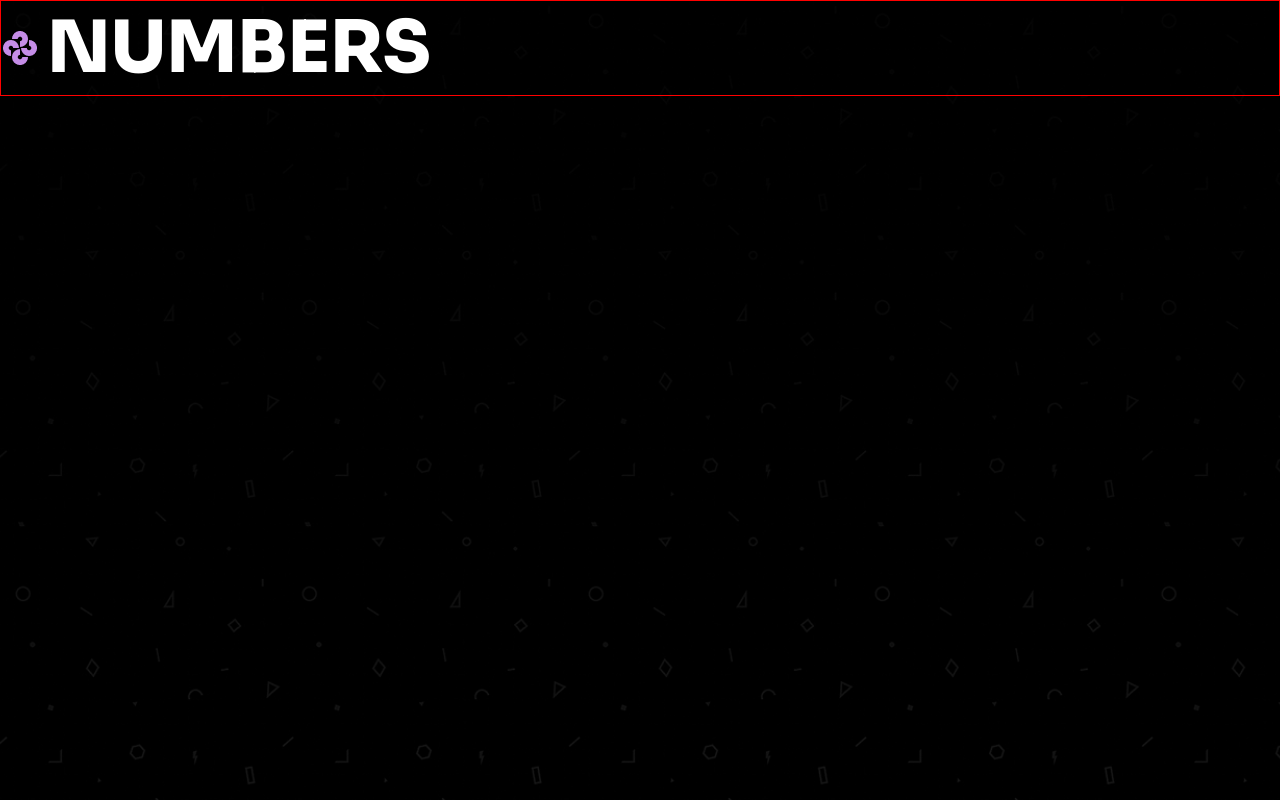
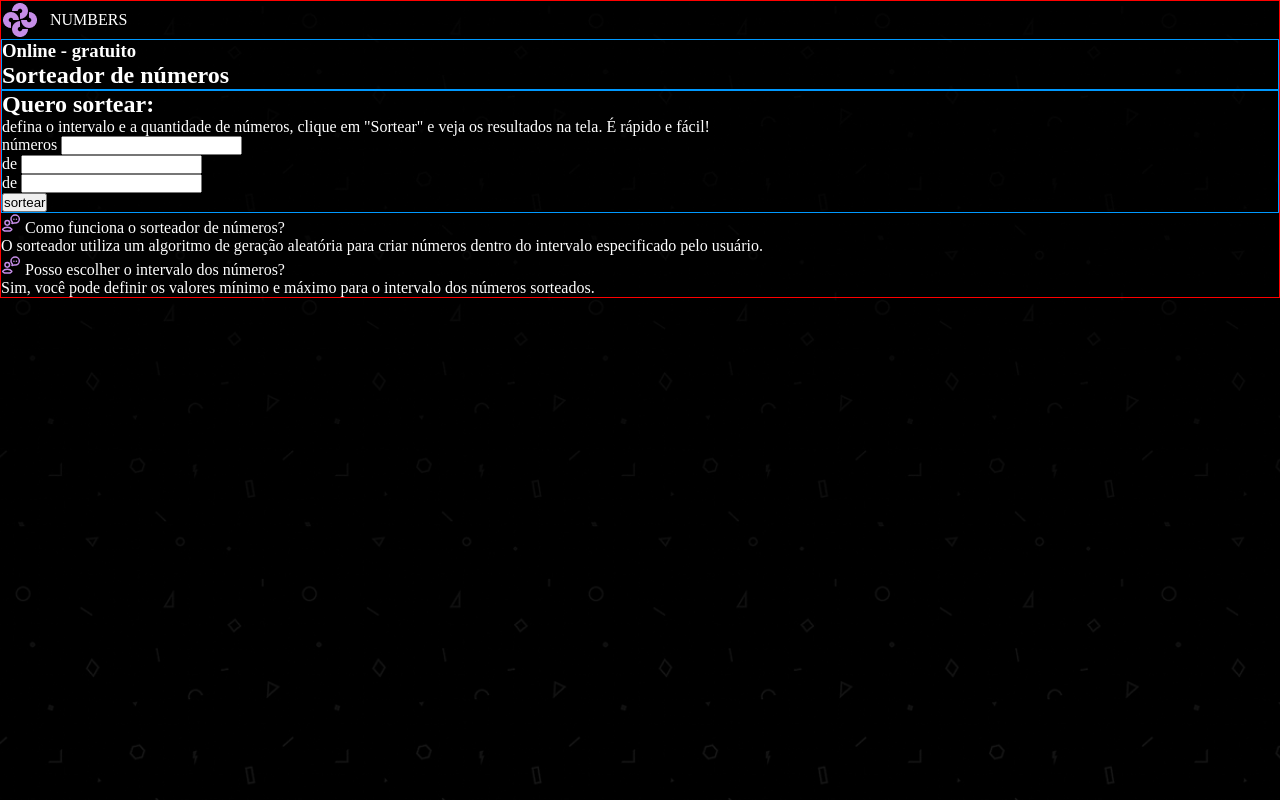
Before and after one commit to Erikaestudar/course-project-js, a plain HTML site: page projeto-numbers/index.html in a window 1280 px wide. Drawn offline with Linux system fonts and the light colour scheme.

Commit message:
criando a estrutura HTML

```diff
--- a/projeto-numbers/index.html
+++ b/projeto-numbers/index.html
@@ -19,7 +19,62 @@
         </div>
 
         <main>
+            <section class="main-container">
+                <header>
+                    <h3>Online - gratuito</h3>
+                    <h1>Sorteador de números</h1>
+                </header>
+            </section>
 
+            <section class="main-container">
+                <div class="info-wrapper">
+                    <h2>Quero sortear:</h2>
+                    <p>
+                        defina o intervalo e a quantidade de números, clique em "Sortear" e veja os resultados na tela. É rápido e fácil!
+                    </p>
+                </div>
+                <form>
+                    <div class="input-container">
+                        <div class="input-wrapper">
+                            <label for="quantity">números</label>
+                            <input type="text" name="quantity" id="quantity" title="Digite a quantidade de números a serem sorteados.">
+                        </div>
+                        <div class="input-wrapper">
+                            <label for="start-number">de</label>
+                            <input type="text" name="start-number" id="start-number" title="Digite um número inicial.">
+                        </div>
+                        <div class="input-wrapper">
+                            <label for="end-number">de</label>
+                            <input type="text" name="end-number" id="end-number" title="Digite outro número para finalizar.">
+                        </div>
+                    </div>
+                    <div class="input-wrapper">
+                        <div class="input-button"></div>
+                    </div>
+                    <button type="submit" id="random-btn">sortear</button>
+                </form>
+            </section>
+
+            <aside>
+                <div class="info-wrapper">
+                    <div class="question">
+                        <img src="assets/icons/ask.svg" alt="">
+                        <span class="quest">Como funciona o sorteador de números?</span>
+                    </div>
+                    <p>
+                        O sorteador utiliza um algoritmo de geração aleatória para criar números dentro do intervalo especificado pelo usuário.
+                    </p>
+                </div>
+                <div class="info-wrapper">
+                    <div class="question">
+                        <img src="assets/icons/ask.svg" alt="">
+                        <span class="quest">Posso escolher o intervalo dos números?</span>
+                    </div>
+                    <p>
+                        Sim, você pode definir os valores mínimo e máximo para o intervalo dos números sorteados.
+                    </p>
+                </div>
+            </aside>
         </main>
     </div>
 </body>
--- a/projeto-numbers/style.css
+++ b/projeto-numbers/style.css
@@ -42,7 +42,6 @@ body {
     height: 100vh;
     background: #020202 url(assets/background.png) no-repeat center/cover;
     color: var(--content-primary);
-    font: var(--display-large);
 }
 
 .container {
@@ -54,9 +53,12 @@ body {
 .logo {
     display: flex;
     align-items: center;
-    gap: 0.5rem;
+    gap: 0.6875rem;
 }
 
+section {
+    border: 1px solid rgb(0, 153, 255);
+}
 
 @media (width < 80em) {
     .container {
```
